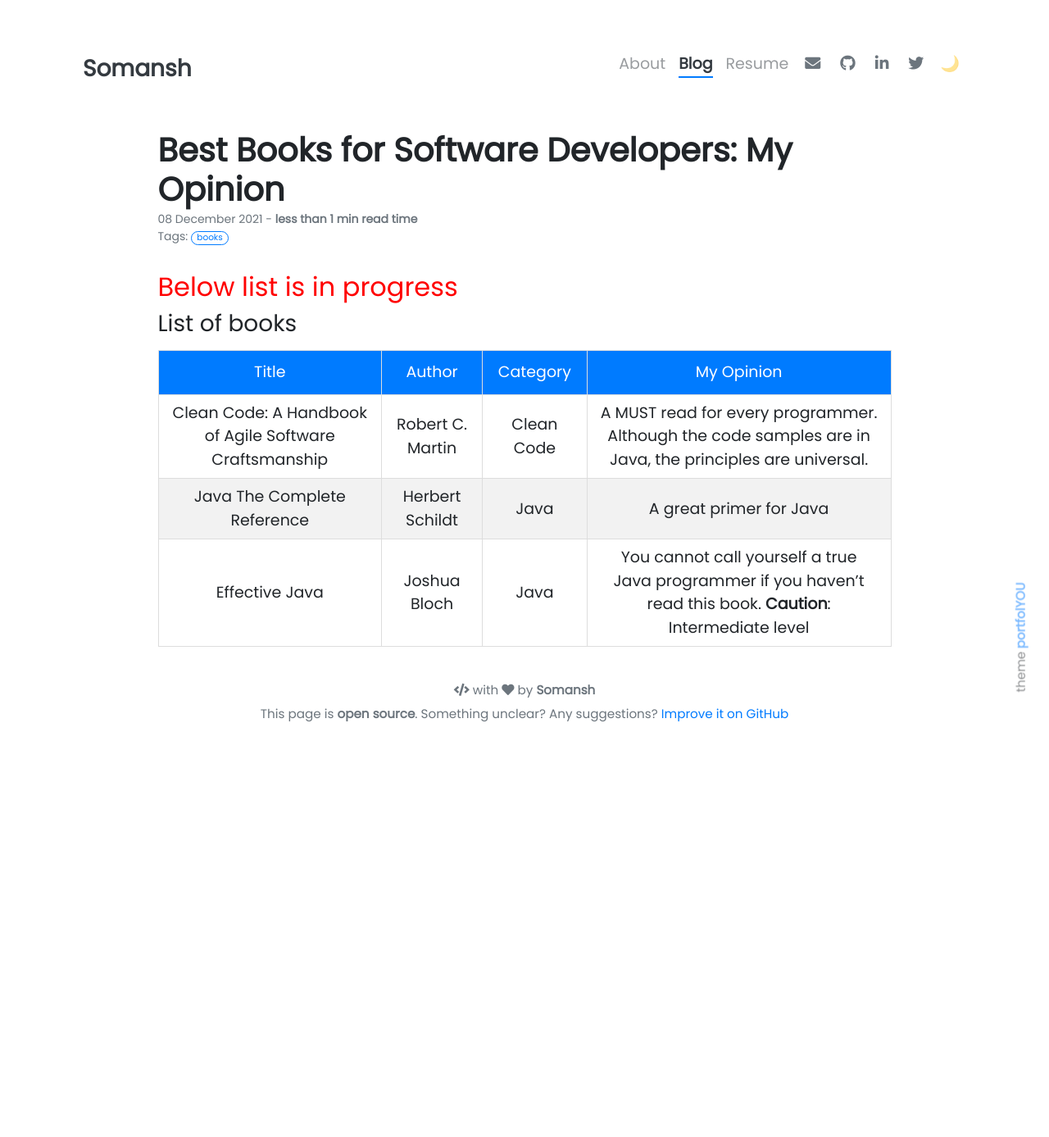
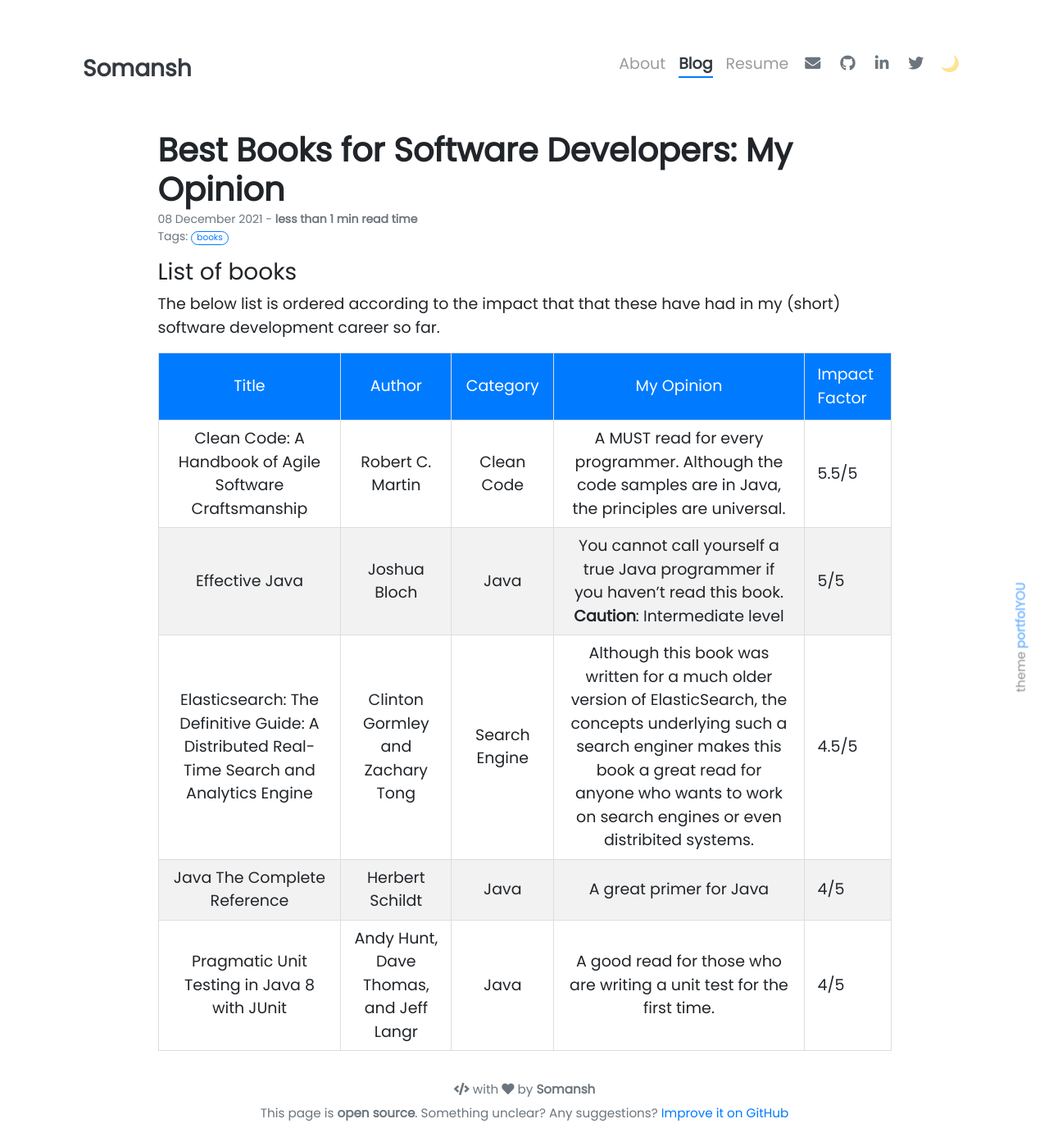
Before and after one commit to somanshreddy/somanshreddy.github.io, a Jekyll site: the page built from _posts/2021-12-09-Best-Books-for-Software-Developers-My-Opinion.markdown, in a window 1280 px wide. Shown: the whole page at 82% size. Built offline with Jekyll 4.4.1, drawn with Linux system fonts in a browser that asks for light colours; nearby versions of some CDN libraries; before the commit the page ends 900 px from its top, so only the background shows below that.

Commit message:
Adding a larger horizontal margin on the home page; adding more books to the blog

```diff
--- a/_posts/2021-12-09-Best-Books-for-Software-Developers-My-Opinion.markdown
+++ b/_posts/2021-12-09-Best-Books-for-Software-Developers-My-Opinion.markdown
@@ -9,12 +9,15 @@ style: fill
 description: Some of the best books for software developers that I have read!
 ---
 
-<h2><span style="color:red">Below list is in progress</span></h2>
-
 ### List of books
 
-|      Title     |     Author    |   Category |   My Opinion   |
+The below list is ordered according to the impact that that these have had in my (short) software development career so far.
+
+
+|      Title     |     Author    |   Category |   My Opinion   | Impact Factor |
 | :-------------:|:-------------:| :---------:| :----------:|
-| Clean Code: A Handbook of Agile Software Craftsmanship    | Robert C. Martin | Clean Code | A MUST read for every programmer. Although the code samples are in Java, the principles are universal. |
-| Java The Complete Reference     | Herbert Schildt      | Java | A great primer for Java    |
-|     Effective Java     |  Joshua Bloch |  Java | You cannot call yourself a true Java programmer if you haven't read this book. **Caution**: Intermediate level |
+| Clean Code: A Handbook of Agile Software Craftsmanship    | Robert C. Martin | Clean Code | A MUST read for every programmer. Although the code samples are in Java, the principles are universal. | 5.5/5 |
+|     Effective Java     |  Joshua Bloch |  Java | You cannot call yourself a true Java programmer if you haven't read this book. <br> **Caution**: Intermediate level | 5/5 |
+|Elasticsearch: The Definitive Guide: A Distributed Real-Time Search and Analytics Engine| Clinton Gormley and Zachary Tong | Search Engine | Although this book was written for a much older version of ElasticSearch, the concepts underlying such a search enginer makes this book a great read for anyone who wants to work on search engines or even distribited systems. | 4.5/5 |
+| Java The Complete Reference     | Herbert Schildt      | Java | A great primer for Java    | 4/5 |
+| Pragmatic Unit Testing in Java 8 with JUnit     | Andy Hunt, Dave Thomas, and Jeff Langr      | Java | A good read for those who are writing a unit test for the first time.  | 4/5 |
--- a/_sass/_landing.scss
+++ b/_sass/_landing.scss
@@ -28,8 +28,8 @@
 }
 
 .line1 {
-  margin-top: 100px;
-  margin-left: 100px;
+  margin-top: 50px;
+  margin-left: 120px;
   white-space: nowrap;
   overflow: hidden;
   font-family: "Poppins", sans-serif;
@@ -46,7 +46,7 @@
 
 .line2 {
   margin-top: -10px;
-  margin-left: 100px;
+  margin-left: 120px;
   white-space: nowrap;
   overflow: hidden;
   font-family: "Poppins", sans-serif;
@@ -63,7 +63,7 @@
 
 .line3 {
   margin-top: -10px;
-  margin-left: 100px;
+  margin-left: 120px;
   white-space: nowrap;
   overflow: hidden;
   font-family: "Poppins", sans-serif;
@@ -73,7 +73,7 @@
 
 .line4 {
   margin-top: -10px;
-  margin-left: 100px;
+  margin-left: 120px;
   white-space: nowrap;
   overflow: hidden;
   font-family: "Poppins", sans-serif;
```
